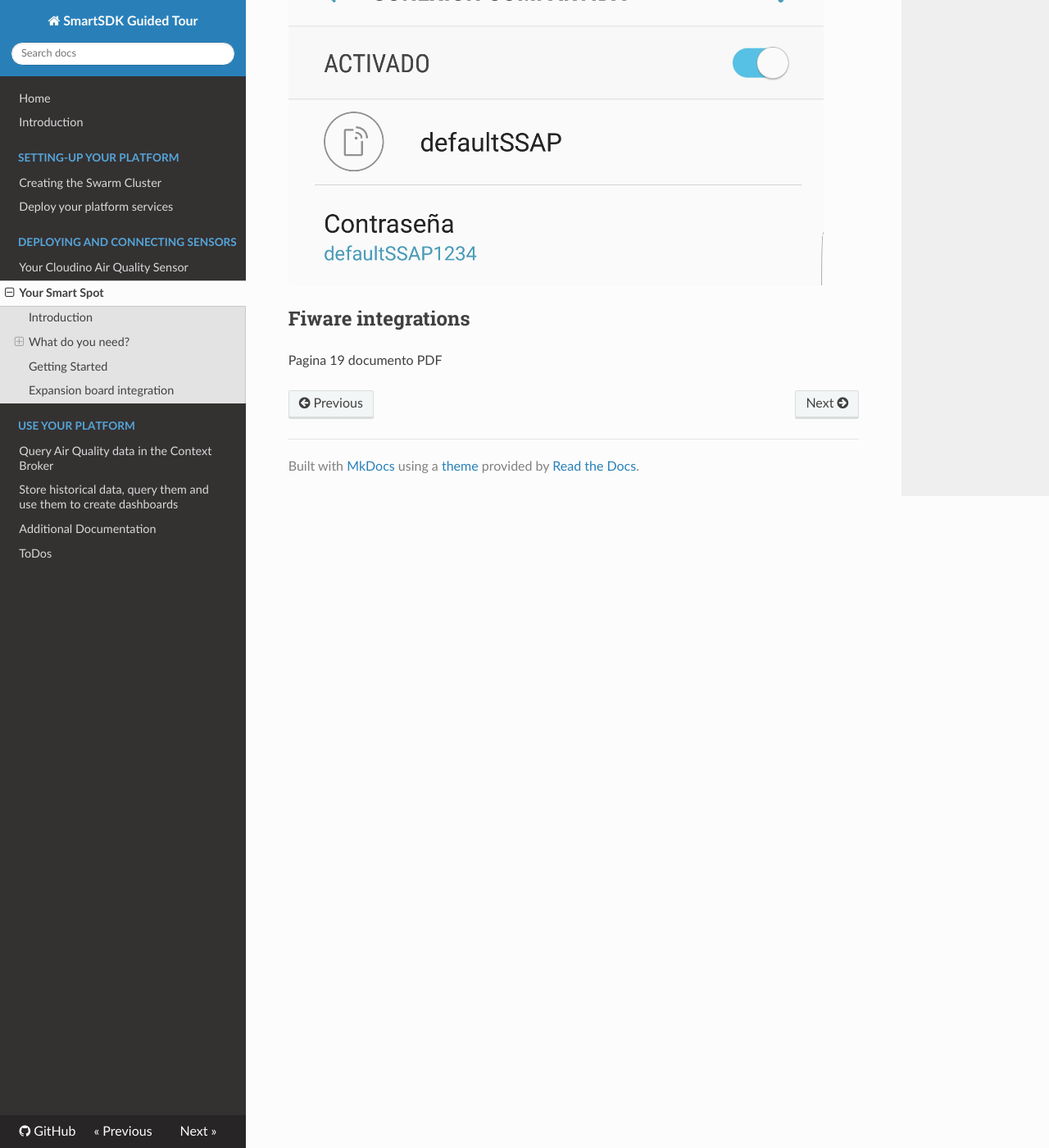
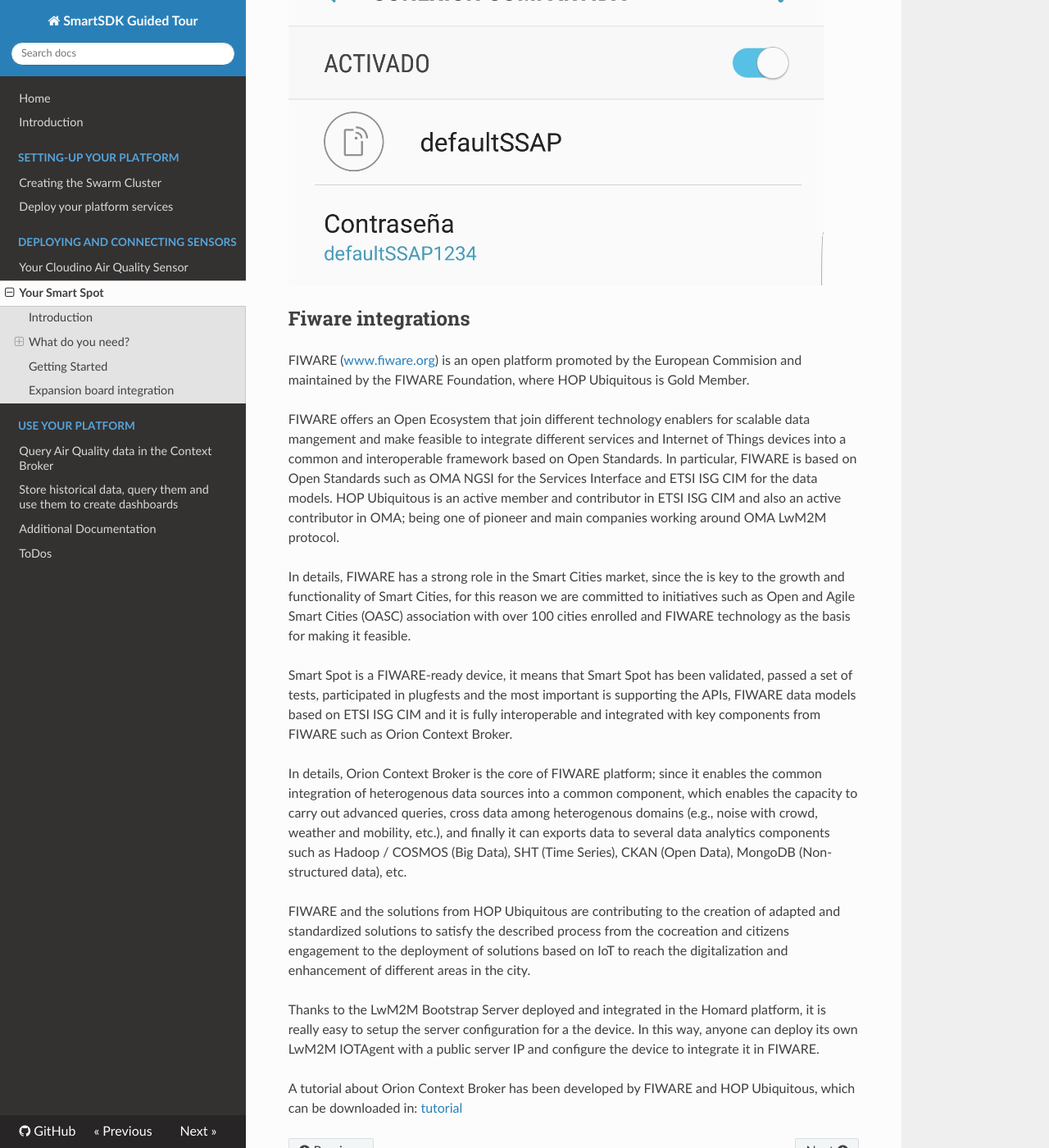
Before and after one commit to smartsdk/guided-tour, an MkDocs documentation site: the page built from docs/sensors/smartspot.md, in a window 1280 px wide and 1400 px high, scrolled down 7510 px. Shown: the whole window at 82% size. Built offline with MkDocs 1.6.1, drawn with Linux system fonts in a browser that asks for light colours; nearby versions of some CDN libraries; comment, search, counter and statistics services are not loaded; old or Windows-style settings are respelled for this version of MkDocs.

Commit message:
Update smartsport.md

```diff
--- a/docs/sensors/smartspot.md
+++ b/docs/sensors/smartspot.md
@@ -167,4 +167,33 @@ You can easily share the connection with your iOS or Android.
 ![Connection](./images/connection.png)
 
 ## **Fiware integrations**
-Pagina 19 documento PDF
+FIWARE ([www.fiware.org](www.fiware.org)) is an open platform promoted by the European Commision and maintained by the FIWARE Foundation, where HOP Ubiquitous is Gold Member.
+
+FIWARE offers an Open Ecosystem that join different technology enablers for scalable data mangement and make feasible to integrate
+different services and Internet of Things devices into a common and interoperable framework based on Open Standards. In particular,
+FIWARE is based on Open Standards such as OMA NGSI for the Services Interface and ETSI ISG CIM for the data models. HOP Ubiquitous
+is an active member and contributor in ETSI ISG CIM and also an active contributor in OMA; being one of pioneer and main companies
+working around OMA LwM2M protocol.
+
+In details, FIWARE has a strong role in the Smart Cities market, since the is key to the growth and functionality of Smart Cities, for
+this reason we are committed to initiatives such as Open and Agile Smart Cities (OASC) association with over 100 cities enrolled and
+FIWARE technology as the basis for making it feasible.
+
+Smart Spot is a FIWARE-ready device, it means that Smart Spot has been validated, passed a set of tests, participated in plugfests and
+the most important is supporting the APIs, FIWARE data models based on ETSI ISG CIM and it is fully interoperable and integrated with
+key components from FIWARE such as Orion Context Broker.
+
+In details, Orion Context Broker is the core of FIWARE platform; since it enables the common integration of heterogenous data sources
+into a common component, which enables the capacity to carry out advanced queries, cross data among heterogenous domains (e.g., noise
+with crowd, weather and mobility, etc.), and finally it can exports data to several data analytics components such as Hadoop / COSMOS
+(Big Data), SHT (Time Series), CKAN (Open Data), MongoDB (Non-structured data), etc.
+
+FIWARE and the solutions from HOP Ubiquitous are contributing to the creation of adapted and standardized solutions to satisfy the
+described process from the cocreation and citizens engagement to the deployment of solutions based on IoT to reach the digitalization
+and enhancement of different areas in the city.
+
+Thanks to the LwM2M Bootstrap Server deployed and integrated in the Homard platform, it is really easy to setup the server configuration
+for a the device. In this way, anyone can deploy its own LwM2M IOTAgent with a public server IP and configure the device to integrate it
+in FIWARE.
+
+A tutorial about Orion Context Broker has been developed by FIWARE and HOP Ubiquitous, which can be downloaded in: [tutorial](http://goo.gl/o1KXcT)
```
